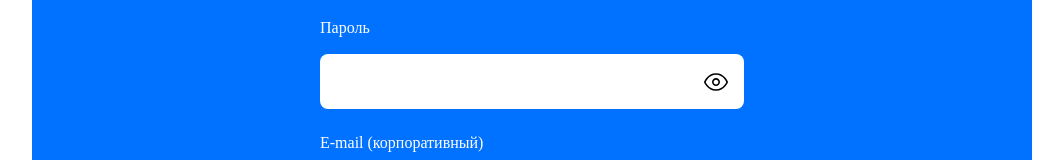
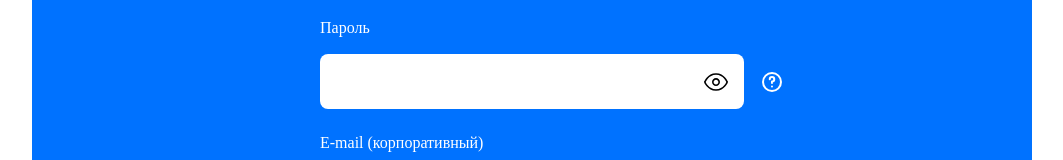
Before and after one commit to joking785/cloud_test, a React (Create React App) app: page /registartion in a window 1280 px wide. Shown: the part 318-478 px from the top of the page, without its empty margins (108-1171 px from the left). Built offline with nearby package versions, Linux system fonts and the light colour scheme.

Commit message:
+Исправленна ошибка разметки базового компонента.

```diff
--- a/src/components/BaseComponents/BaseInput/BaseInput.tsx
+++ b/src/components/BaseComponents/BaseInput/BaseInput.tsx
@@ -50,10 +50,11 @@ export const BaseInput = forwardRef<HTMLInputElement, BaseInputProps>(
           <div className="BaseInput_WrapInnerComponent">
             {props.InnerComponent}
           </div>
+          <div className="BaseInput_WrapOuterComponent">
+            {props.OuterComponent}
+          </div>
         </div>
-        <div className="BaseInput_WrapOuterComponent">
-          {props.OuterComponent}
-        </div>
+
         {props.helperText && (
           <p
             className={cn(
--- a/src/pages/RegistrationPage/RegistrationPage.tsx
+++ b/src/pages/RegistrationPage/RegistrationPage.tsx
@@ -24,7 +24,7 @@ export const RegistrationPage = () => {
           className="RegForm__form_input"
           value=""
           label="Пароль"
-          OuterComponent={<IconHint className="test" />}
+          OuterComponent={<IconHint className="RegForm__form_outerIcon" />}
         ></PasswordInput>
         <BaseInput
           className="RegForm__form_input"
--- a/src/pages/RegistrationPage/style.css
+++ b/src/pages/RegistrationPage/style.css
@@ -29,7 +29,6 @@
   margin-top: 48px;
   margin-bottom: 72px;
 }
-.test {
-  right: 247px;
+.RegForm__form_outerIcon {
   color: white;
 }
```
